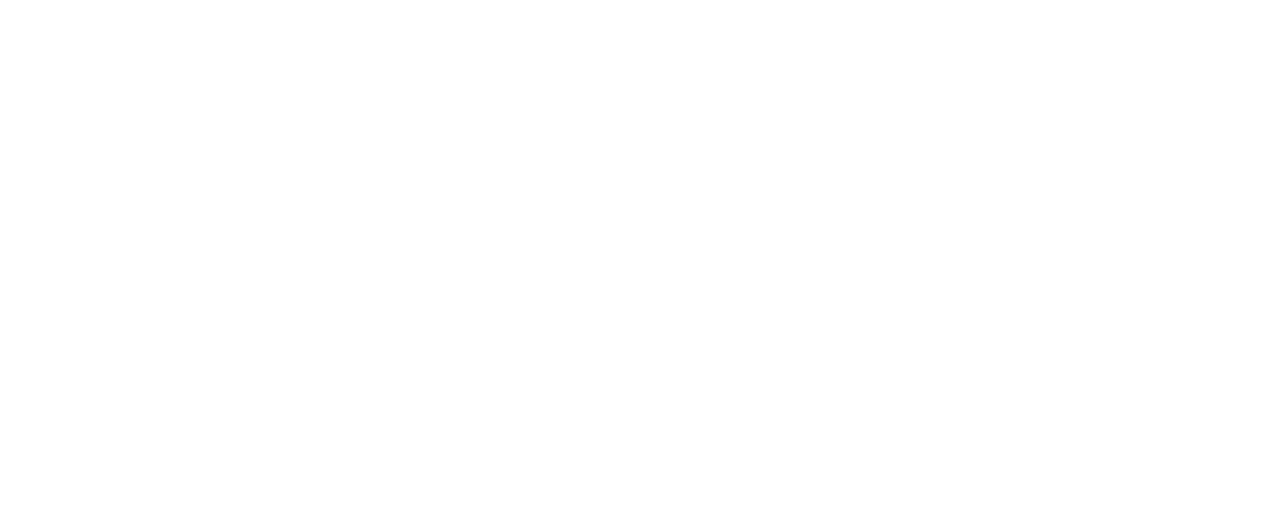
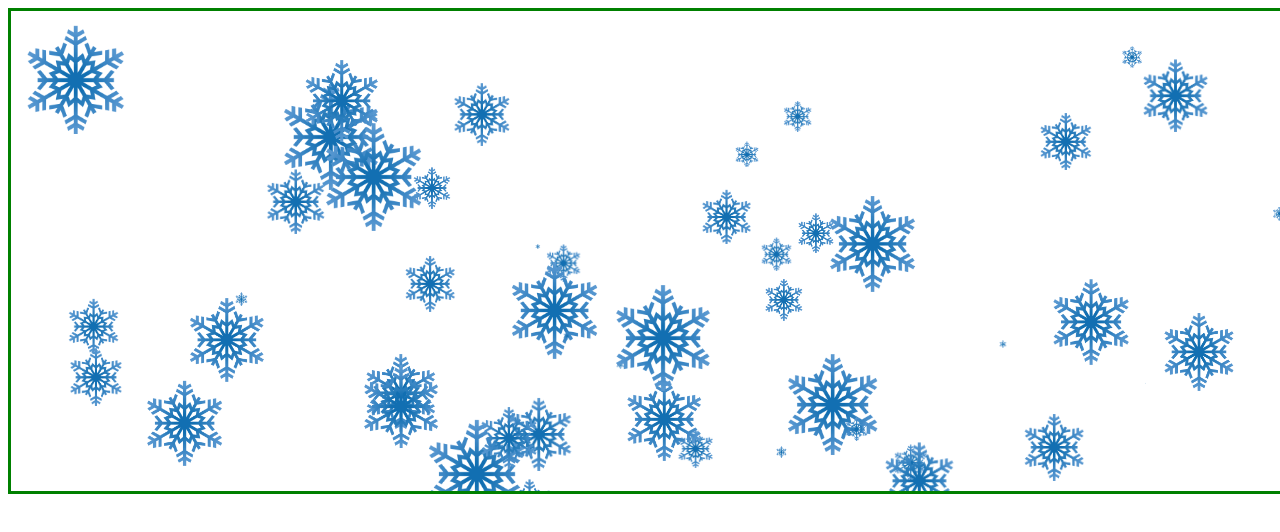
Before and after one commit to JellyfishJoe/Canvas-Drawing-Practice, a plain HTML site: page index.html in a window 1280 px wide. Drawn offline with Linux system fonts and the light colour scheme.

Commit message:
Added snowflake field generator and fixed size of canvas

```diff
--- a/index.html
+++ b/index.html
@@ -7,7 +7,7 @@
 </head>
 <body>
 	<div id="board">
-		<canvas width="640" height="480"></canvas>
+		<canvas width="1280" height="480"></canvas>
 	</div>
 	<script src="src/main.js"></script>
 </body>
--- a/res/main.css
+++ b/res/main.css
@@ -1,3 +1,6 @@
 #board {
-
+	margin: auto;
+	border: 3px solid green;
+	width: 1280px;
+	height: 480px;
 }
--- a/src/main.js
+++ b/src/main.js
@@ -43,3 +43,20 @@ for (let i = 0; i < 11; i++) {
 }
 ctx.strokeText("strokes the world", center, h - 30);
 */
+
+const img = new Image();
+img.src = "res/images/snowflake2.png";
+img.addEventListener("load", draw, false);
+
+
+function draw() {
+
+	for (let i = 0; i < 50; i++) {
+		let x = Math.random() * w;
+		let y = Math.random() * h;
+		let scale = Math.random() / 20;
+
+		ctx.drawImage(img, x, y, 2240 * scale, 2240 * scale);
+	}
+
+}
```
Also changed, not shown: res/images/snowflake2.png (added).
